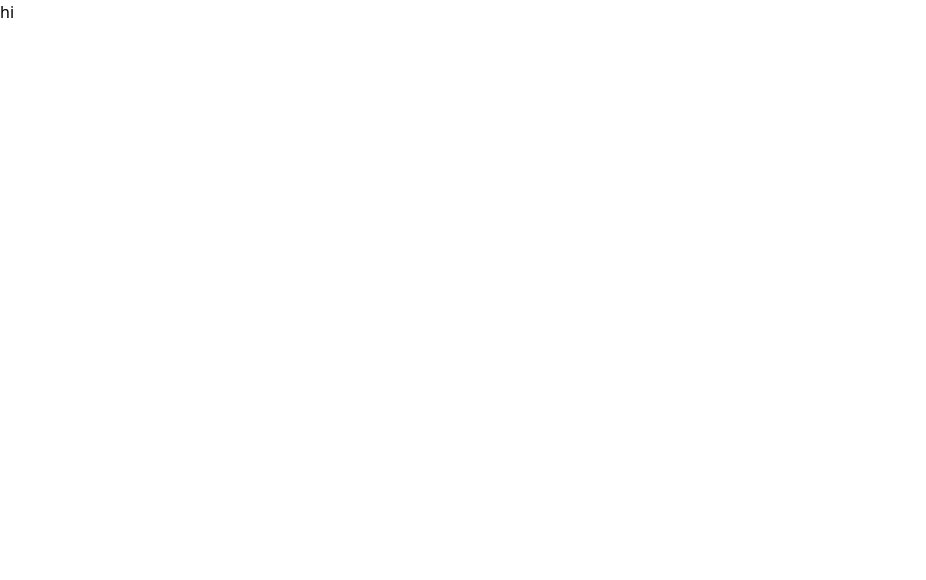
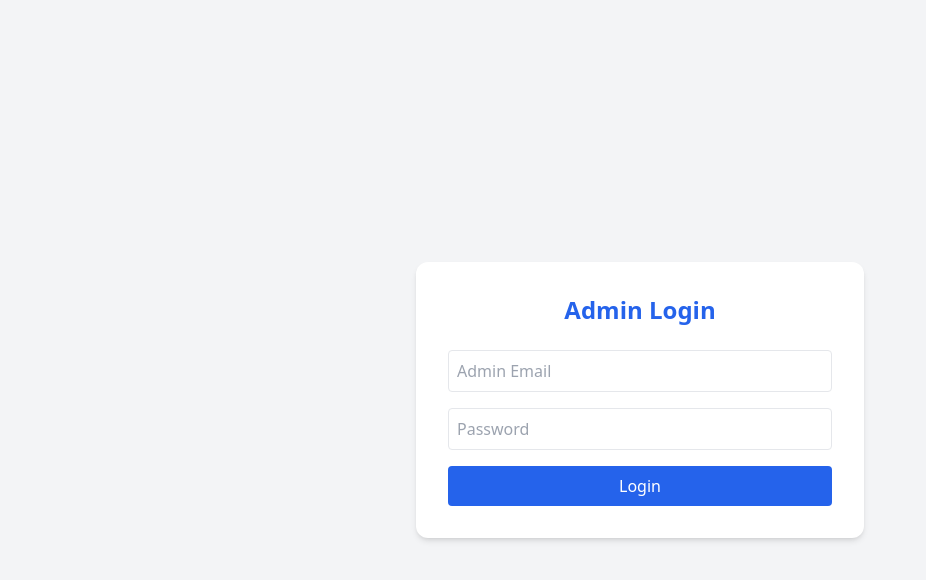
Before and after one commit to jayakrishnan321/Project-HotelOrderPro, a React (Create React App) app in the folder frontend/: page /admin/login in a window 1280 px wide. Shown: the top 580 px of the page, without its empty margins (0-926 px from the left). Built offline with nearby package versions, Linux system fonts and the light colour scheme.

Commit message:
Login page set up

```diff
--- a/frontend/src/App.js
+++ b/frontend/src/App.js
@@ -1,12 +1,14 @@
 import AdminLogin from "./pages/AdminLogin";
 import AdminRegister from "./pages/AdminRegister";
 import { BrowserRouter as Router,Routes,Route } from "react-router-dom";
+import AdminDashboard from './pages/AdminDashboard'
   function App() {
   return (
     <Router>
       <Routes>
         <Route path="/admin/register" element={<AdminRegister/>}/>
         <Route path="/admin/login" element={<AdminLogin/>}/>
+        <Route path="/admin/home" element={<AdminDashboard/>}/>
       </Routes>
     </Router>
 
--- /dev/null
+++ b/frontend/src/pages/AdminDashboard.js
@@ -0,0 +1,15 @@
+import React from 'react'
+
+function AdminDashboard() {
+     const token = sessionStorage.getItem('token')
+ const decoded = JSON.parse(atob(token.split('.')[1]));
+const name=decoded.name
+const id=decoded.id
+  return (
+    <div>
+      <h1>{name}</h1>
+    </div>
+  )
+}
+
+export default AdminDashboard
--- a/frontend/src/pages/AdminLogin.js
+++ b/frontend/src/pages/AdminLogin.js
@@ -1,9 +1,61 @@
 import React from 'react'
+import { useState } from 'react';
+import axios from 'axios';
+import { useNavigate } from 'react-router-dom';
 
 function AdminLogin() {
+    const navigate=useNavigate()
+     const [form, setForm] = useState({
+    email: '',
+    password: ''
+  });
+      const handleLogin = async () => {
+    if (!form.email || !form.password) {
+      alert('Please fill all fields');
+      return;
+    }
+    try {
+      const res = await axios.post('http://localhost:5000/api/admin/login', form);
+      alert(res.data.message);
+       sessionStorage.setItem('token', res.data.token);
+
+      navigate('/admin/home');
+    } catch (err) {
+      alert(err.response?.data?.message || 'Login failed');
+    }
+  };
+     const handleChange = (e) => {
+    setForm({ ...form, [e.target.name]: e.target.value });
+  };
+
   return (
-    <div>
-      <h1>hi</h1>
+ <div className="flex justify-center items-center min-h-screen bg-gray-100">
+      <div className="bg-white p-8 rounded-xl shadow-md w-full max-w-md">
+        <h2 className="text-2xl font-bold mb-6 text-center text-blue-600">
+          Admin Login
+        </h2>
+
+        <input
+          type="email"
+          name="email"
+          placeholder="Admin Email"
+          className="w-full p-2 border rounded mb-4"
+          onChange={handleChange}
+        />
+        <input
+          type="password"
+          name="password"
+          placeholder="Password"
+          className="w-full p-2 border rounded mb-4"
+          onChange={handleChange}
+        />
+        <button
+          onClick={handleLogin}
+          className="bg-blue-600 text-white w-full py-2 rounded hover:bg-blue-700"
+        >
+          Login
+        </button>
+      </div>
     </div>
   )
 }
```
Also changed, not shown: 1 other file (tests, documents, lock files or other folders).
